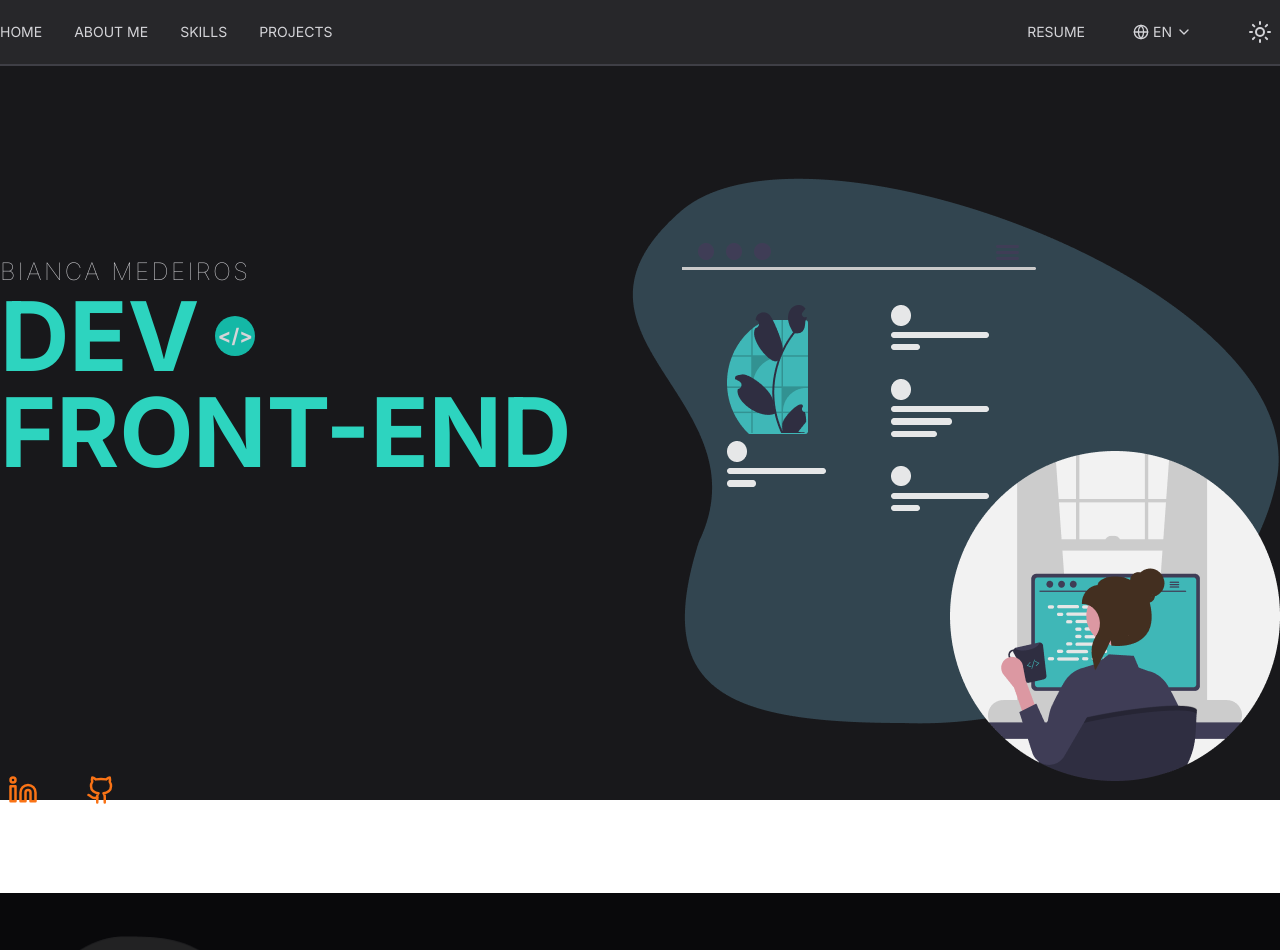
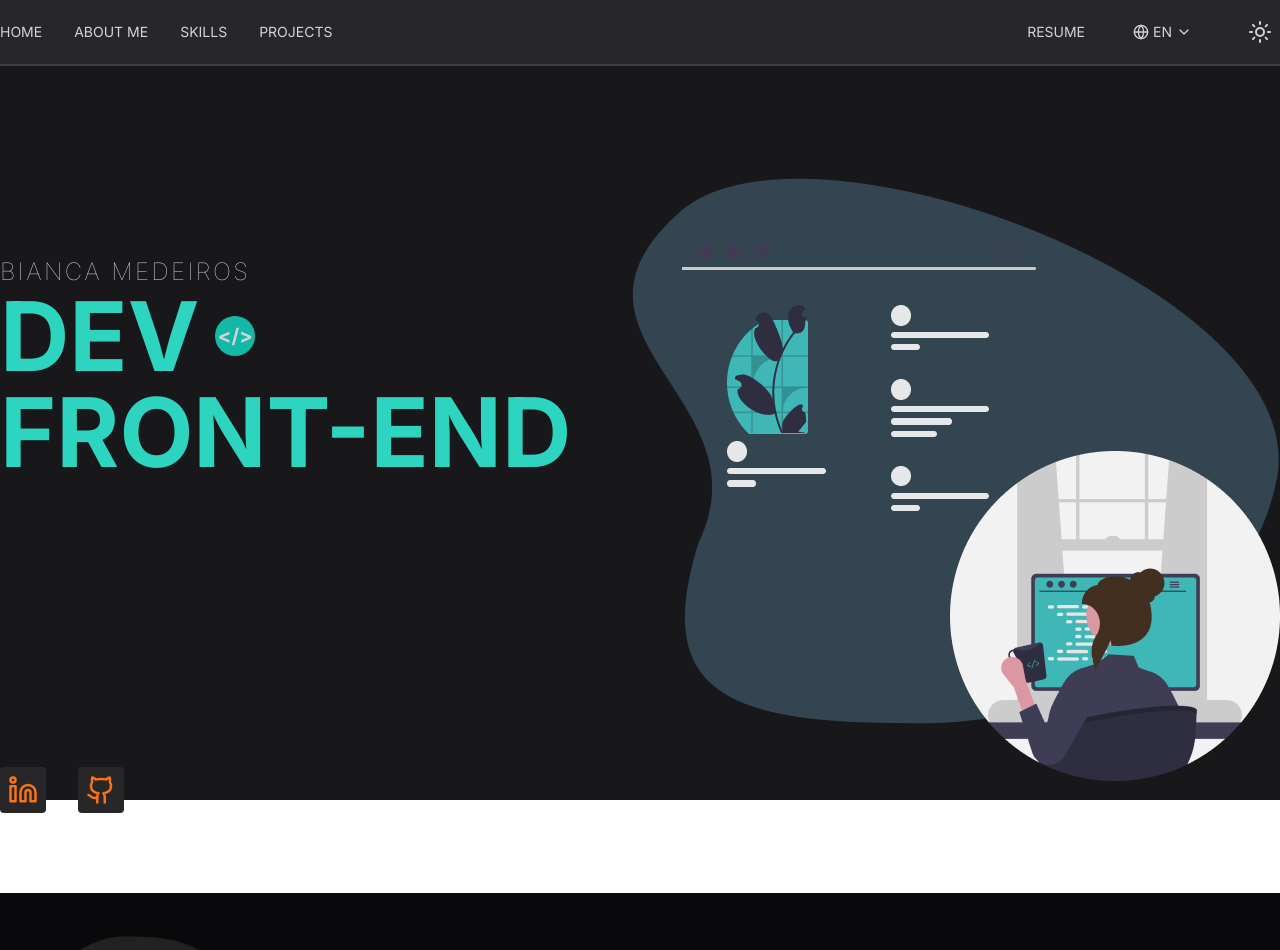
Before and after one commit to bkkater/bkkater-web, a React (Vite) app: page / in a window 1280 px wide. Shown: the top 950 px of the page. Built offline with nearby package versions, Linux system fonts and the light colour scheme.

Commit message:
style: Alteração de layout de links

```diff
--- a/src/components/Home/Landing/index.tsx
+++ b/src/components/Home/Landing/index.tsx
@@ -35,7 +35,7 @@ function Landing() {
         <a
           href='https://www.linkedin.com/in/bkkater/'
           target='_blank'
-          className='p-2 dark:hover:bg-zinc-800 hover:bg-zinc-200 rounded transition-all hover:scale-105'
+          className='p-2 dark:bg-zinc-800 bg-zinc-200 rounded transition-all hover:scale-105'
         >
           <Linkedin size={30} className='dark:text-orange-500 text-sky-950' />
         </a>
@@ -43,7 +43,7 @@ function Landing() {
         <a
           href='https://github.com/bkkater'
           target='_blank'
-          className='p-2 dark:hover:bg-zinc-800 hover:bg-zinc-200 rounded hover:scale-105 transition-all'
+          className='p-2 dark:bg-zinc-800 bg-zinc-200 rounded hover:scale-105 transition-all'
         >
           <Github size={30} className='dark:text-orange-500 text-sky-950' />
         </a>
```
Also changed, not shown: 1 other file (tests, documents, lock files or other folders).
